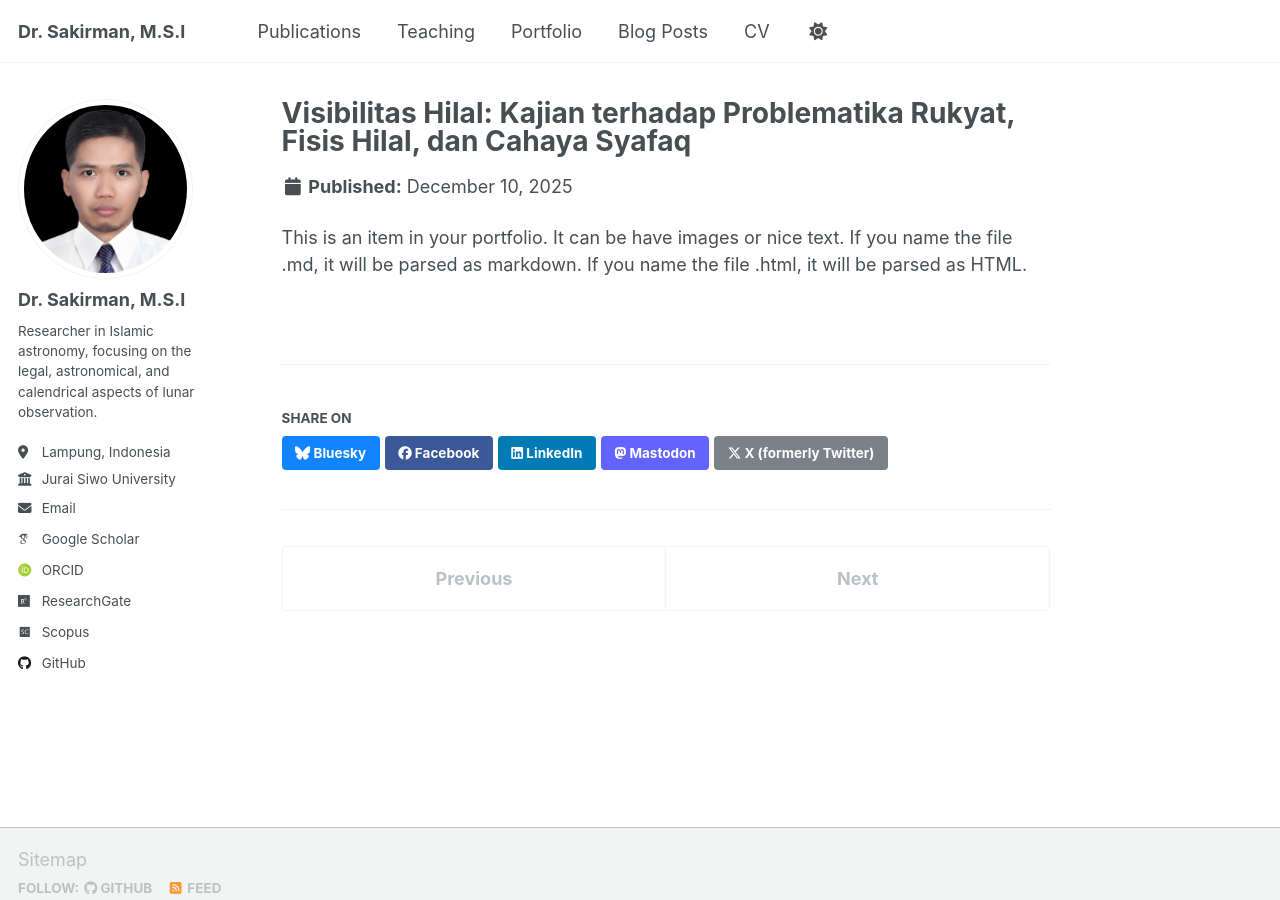
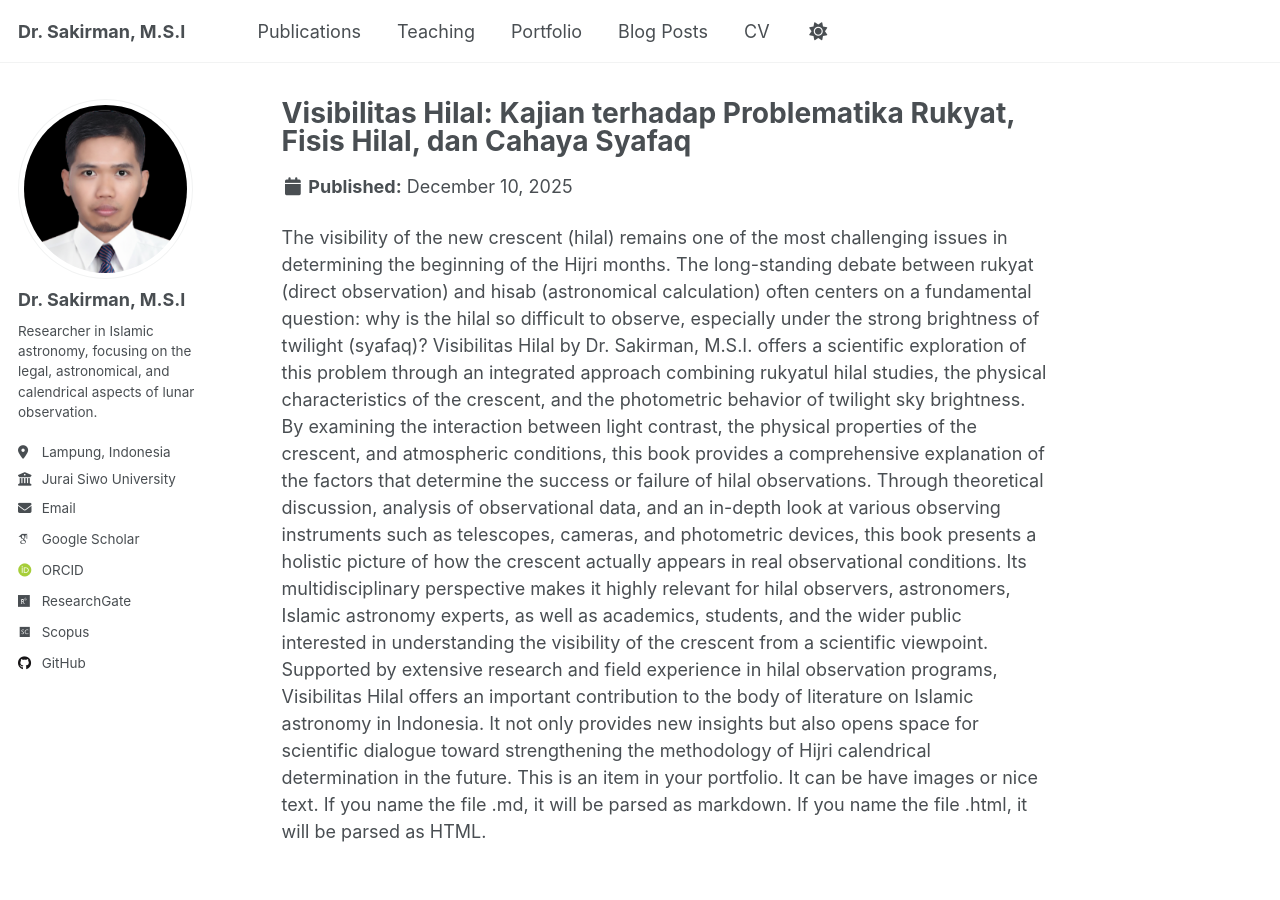
Before and after one commit to sakir-man/sakir-man.github.io, a Jekyll site: the page built from _portfolio/portfolio-1.md, in a window 1280 px wide and 900 px high. Built offline with Jekyll 4.4.1, drawn with Linux system fonts in a browser that asks for light colours; some web fonts are replaced; a script that is not in the unit is left out.

Commit message:
Update portfolio-1.md

```diff
--- a/_portfolio/portfolio-1.md
+++ b/_portfolio/portfolio-1.md
@@ -4,4 +4,8 @@ excerpt: "<img src='/images/buku8.jpg'>"
 collection: portfolio
 ---
 
+The visibility of the new crescent (hilal) remains one of the most challenging issues in determining the beginning of the Hijri months. The long-standing debate between rukyat (direct observation) and hisab (astronomical calculation) often centers on a fundamental question: why is the hilal so difficult to observe, especially under the strong brightness of twilight (syafaq)?
+Visibilitas Hilal by Dr. Sakirman, M.S.I. offers a scientific exploration of this problem through an integrated approach combining rukyatul hilal studies, the physical characteristics of the crescent, and the photometric behavior of twilight sky brightness. By examining the interaction between light contrast, the physical properties of the crescent, and atmospheric conditions, this book provides a comprehensive explanation of the factors that determine the success or failure of hilal observations.
+Through theoretical discussion, analysis of observational data, and an in-depth look at various observing instruments such as telescopes, cameras, and photometric devices, this book presents a holistic picture of how the crescent actually appears in real observational conditions. Its multidisciplinary perspective makes it highly relevant for hilal observers, astronomers, Islamic astronomy experts, as well as academics, students, and the wider public interested in understanding the visibility of the crescent from a scientific viewpoint.
+Supported by extensive research and field experience in hilal observation programs, Visibilitas Hilal offers an important contribution to the body of literature on Islamic astronomy in Indonesia. It not only provides new insights but also opens space for scientific dialogue toward strengthening the methodology of Hijri calendrical determination in the future.
 This is an item in your portfolio. It can be have images or nice text. If you name the file .md, it will be parsed as markdown. If you name the file .html, it will be parsed as HTML.
```
